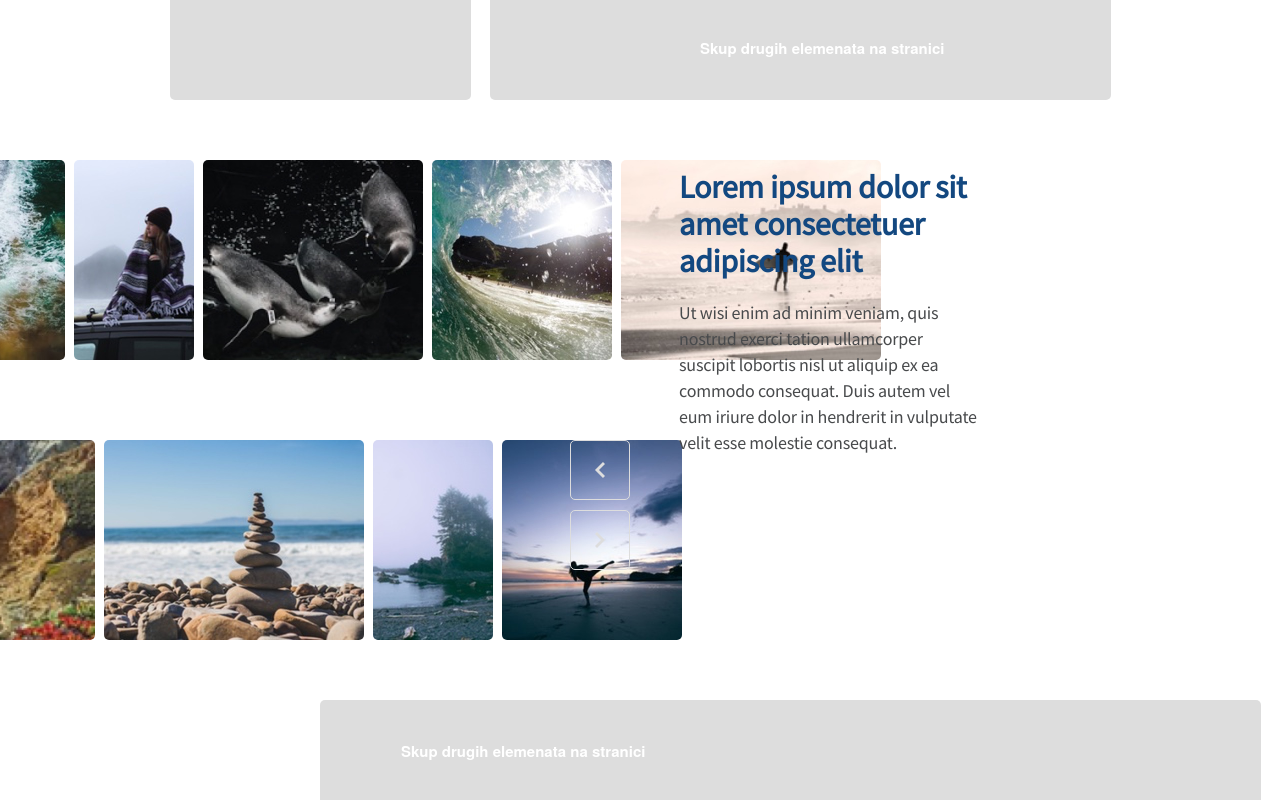
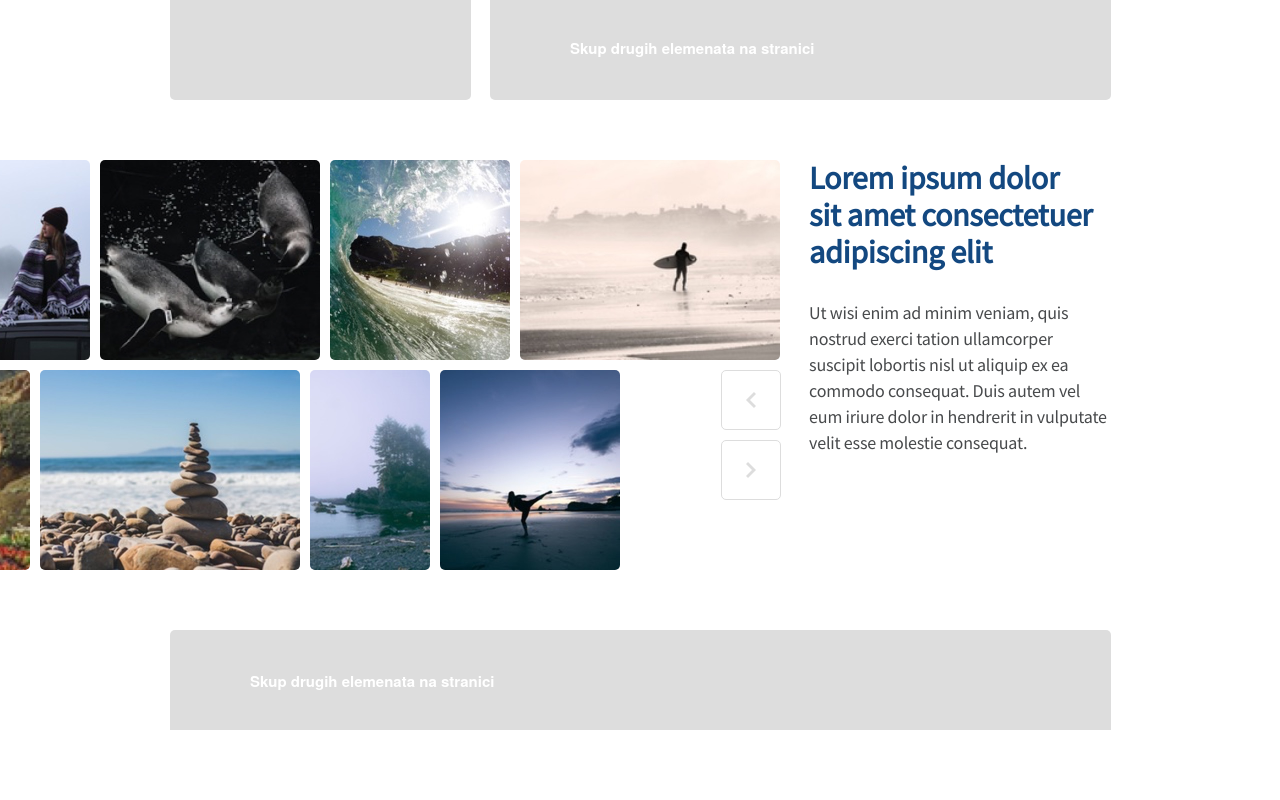
Before and after one commit to ivanad00/slider_task, a website: page index.html in a window 1280 px wide. Drawn offline with nearby package versions, Linux system fonts and the light colour scheme.

Commit message:
Customize style using design, adding scss

```diff
--- /dev/null
+++ b/css/style.scss
@@ -0,0 +1,184 @@
+$background: #dddddd;
+$font: "Source Sans Pro", sans-serif;
+$border: 0px 0px 5px 5px;
+
+* {
+  margin: 0;
+  padding: 0;
+}
+.container {
+  position: relative;
+  width: 940px;
+  margin: auto;
+  .header-container {
+    width: 941px;
+    height: 100px;
+    margin: auto;
+    .box-left {
+      width: 301px;
+      height: 100px;
+      background: $background;
+      border-radius: $border;
+      float: left;
+    }
+    .box-right {
+      width: 621px;
+      height: 100px;
+      float: right;
+      margin-left: 20px;
+      margin-top: -100px;
+      background: $background;
+      border-radius: $border;
+      .box-other-elements {
+        width: 245px;
+        height: 57px;
+        font-family: "HelveticaNeue", sans-serif;
+        font-size: 15px;
+        line-height: 18px;
+        display: flex;
+        align-items: flex-end;
+        color: white;
+        font-weight: bold;
+        margin-left: 80px;
+      }
+    }
+  }
+  .slider-container {
+    margin: 60px 0;
+    max-width: 960px;
+    display: flex;
+    justify-content: space-between;
+    position: relative;
+    #top-row {
+      width: 1230px;
+      height: 200px;
+      display: flex;
+      margin-left: -400px;
+      overflow: visible;
+    }
+    #bottom-row {
+      width: 1080px;
+      height: 200px;
+      margin-top: 10px;
+      display: flex;
+      justify-content: end;
+      margin-top: 210px;
+      margin-left: -1650px;
+    }
+    .img {
+      height: 200px;
+      border-radius: 5px;
+      margin-left: 10px;
+    }
+  }
+  .arrows {
+    display: flex;
+    flex-direction: column;
+    position: absolute;
+    right: 329px;
+
+    .left-arrow {
+      background-image: url("../assets/arrow-gray-left.png");
+      background-repeat: no-repeat;
+      background-position: center;
+      display: block;
+      cursor: pointer;
+      margin: 0;
+      padding: 0;
+      height: 60px;
+      width: 60px;
+      background-color: transparent;
+      border: 1px solid $background;
+      border-radius: 5px;
+      margin-bottom: 10px;
+      &:hover {
+        background-image: url("../assets/arrow-blue-left.png");
+        background-repeat: no-repeat;
+        background-position: center;
+        display: block;
+        cursor: pointer;
+        margin: 0;
+        padding: 0;
+        height: 60px;
+        width: 60px;
+        border: 1px solid $background;
+        border-radius: 5px;
+        margin-bottom: 10px;
+        border: 1px solid #134880;
+      }
+    }
+    .right-arrow {
+      background-image: url("../assets/arrow-gray-right.png");
+      background-repeat: no-repeat;
+      background-position: center;
+      display: block;
+      cursor: pointer;
+      margin: 0;
+      padding: 0;
+      height: 60px;
+      width: 60px;
+      background-color: transparent;
+      border: 1px solid $background;
+      border-radius: 5px;
+      margin-bottom: 10px;
+      &:hover {
+        background-image: url("../assets/arrow-blue-right.png");
+        background-repeat: no-repeat;
+        background-position: center;
+        display: block;
+        cursor: pointer;
+        margin: 0;
+        padding: 0;
+        height: 60px;
+        width: 60px;
+        background-color: transparent;
+        border: 1px solid $background;
+        border-radius: 5px;
+        margin-bottom: 10px;
+        border: 1px solid #134880;
+      }
+    }
+  }
+  h1 {
+    width: 284px;
+    height: 120px;
+    font-family: $font;
+    font-weight: bold;
+    font-size: 32px;
+    line-height: 37px;
+    align-items: flex-end;
+    letter-spacing: -0.2px;
+    color: #134880;
+    margin-bottom: 20px;
+  }
+  .text {
+    width: 300.93px;
+    height: 156px;
+    font-family: $font;
+    font-size: 18px;
+    line-height: 26px;
+    display: flex;
+    align-items: center;
+    letter-spacing: -0.2px;
+    color: #484a4c;
+  }
+  .footer-text {
+    width: 245px;
+    height: 60px;
+    font-family: "HelveticaNeue", sans-serif;
+    font-size: 15px;
+    line-height: 18px;
+    display: flex;
+    align-items: flex-end;
+    color: white;
+    font-weight: bold;
+    margin-left: 80px;
+    .footer {
+      width: 941px;
+      height: 100px;
+      background: $background;
+      border-radius: 5px 5px 0px 0px;
+      margin: auto;
+    }
+  }
+}
--- a/index.html
+++ b/index.html
@@ -25,22 +25,23 @@
       </div>
       <div class="slider-container">
         <div class="slider" id="top-row">
-          <img src="assets/slider-image-7.jpg" class="img" width="180px" />
-          <img src="assets/slider-image-6.jpg" class="img" width="120px" />
-          <img src="assets/slider-image-9.jpg" class="img" width="220px" />
-          <img src="assets/slider-image-8.jpg" class="img" width="180px" />
-          <img src="assets/slider-image-5.jpg" class="img" width="260px" />
+          <img src="assets/slider-image-7.jpg" class="img" />
+          <img src="assets/slider-image-6.jpg" class="img" />
+          <img src="assets/slider-image-9.jpg" class="img" />
+          <img src="assets/slider-image-8.jpg" class="img" />
+          <img src="assets/slider-image-5.jpg" class="img" />
         </div>
         <div class="slider" id="bottom-row">
-          <img src="assets/slider-image-4.jpg" class="img" width="220px" />
-          <img src="assets/slider-image-1.jpg" class="img" width="260px" />
-          <img src="assets/slider-image-2.jpg" class="img" width="120px" />
-          <img src="assets/slider-image-3.jpg" class="img" width="180px" />
+          <img src="assets/slider-image-4.jpg" class="img" />
+          <img src="assets/slider-image-1.jpg" class="img" />
+          <img src="assets/slider-image-2.jpg" class="img" />
+          <img src="assets/slider-image-3.jpg" class="img" />
+          <div class="arrows">
+            <button class="left-arrow"></button>
+            <button class="right-arrow"></button>
+          </div>
         </div>
-        <div class="arrows">
-          <button class="left-arrow"></button>
-          <button class="right-arrow"></button>
-        </div>
+
         <div class="right-copy">
           <h1>Lorem ipsum dolor sit amet consectetuer adipiscing elit</h1>
           <div class="text">
@@ -61,6 +62,6 @@
       integrity="sha256-/xUj+3OJU5yExlq6GSYGSHk7tPXikynS7ogEvDej/m4="
       crossorigin="anonymous"
     ></script>
-    <script src="js/script.js"></script>
+    <script src="js/script.js" defer></script>
   </body>
 </html>
```
Also changed, not shown: package.json (added, +29 -0 lines), css/style.css, 2 other files.
